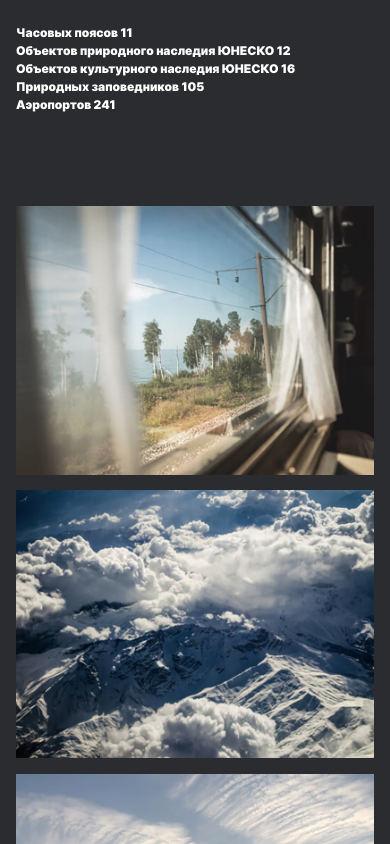
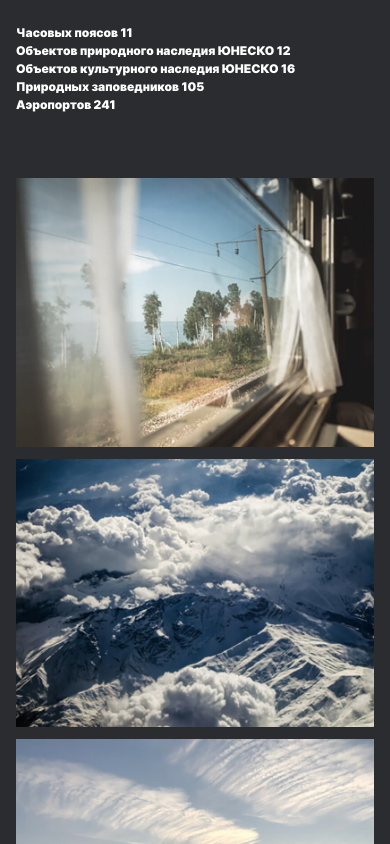
Before and after one commit to maxtish/russian-travel, a plain HTML site: page index.html in a window 390 px wide. Shown: the part 1156-2000 px from the top of the page. Drawn offline with Linux system fonts and the light colour scheme.

Commit message:
done grid

```diff
--- a/blocks/photo-grid/__item/photo-grid__item.css
+++ b/blocks/photo-grid/__item/photo-grid__item.css
@@ -1,6 +1,8 @@
 .photo-grid__item {
   margin: 0;
+  display: block;
   max-width: 100%;
   object-fit: cover;
+  box-sizing: border-box;
 
 }
--- a/blocks/photo-grid/photo-grid.css
+++ b/blocks/photo-grid/photo-grid.css
@@ -2,28 +2,27 @@
   margin: 92px auto 0;
   display: grid;
   max-width: 1184px;
-
-  grid-template-columns: repeat(auto-fit, minmax(284px, 1fr));
-
-
+  padding: 0 48px;
+  grid-template-columns: repeat(auto-fit, minmax(245px, 1fr));
   gap: 16px;
 }
-@media screen and (max-width: 1280px) {
+@media screen and (max-width: 1024px) {
   .photo-grid {
-    padding: 0 48px;
     gap: 14px;
   }
 }
 
-@media screen and (max-width: 1024px) {
+@media screen and (max-width: 768px) {
   .photo-grid {
+    margin-top: 88px;
     padding: 0 24px;
     gap: 16px;
   }
 }
 
-@media screen and (max-width: 768px) {
+@media screen and (max-width: 425px) {
   .photo-grid {
+    margin-top: 64px;
     padding: 0 16px;
     gap: 12px;
   }
```
